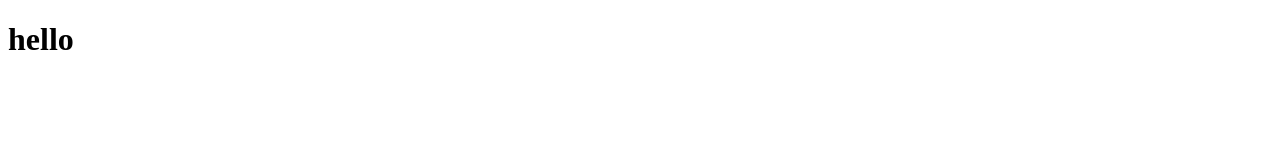
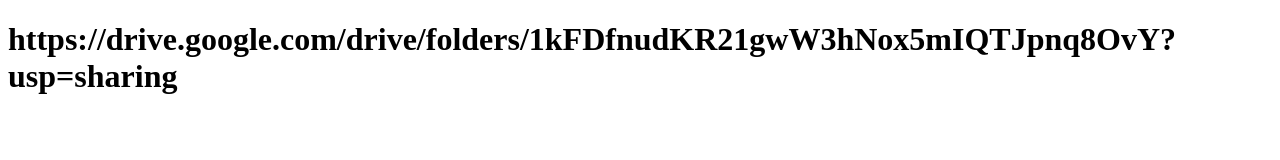
Before and after one commit to feheme/kodluyoruzilkrepo, a plain HTML site: page index.html in a window 1280 px wide. Drawn offline with Linux system fonts and the light colour scheme.

Commit message:
link eklendi

```diff
--- a/index.html
+++ b/index.html
@@ -7,6 +7,6 @@
     <title>Document</title>
 </head>
 <body>
-    <h1>hello</h1>
+    <h1>https://drive.google.com/drive/folders/1kFDfnudKR21gwW3hNox5mIQTJpnq8OvY?usp=sharing</h1>
 </body>
 </html>
```
